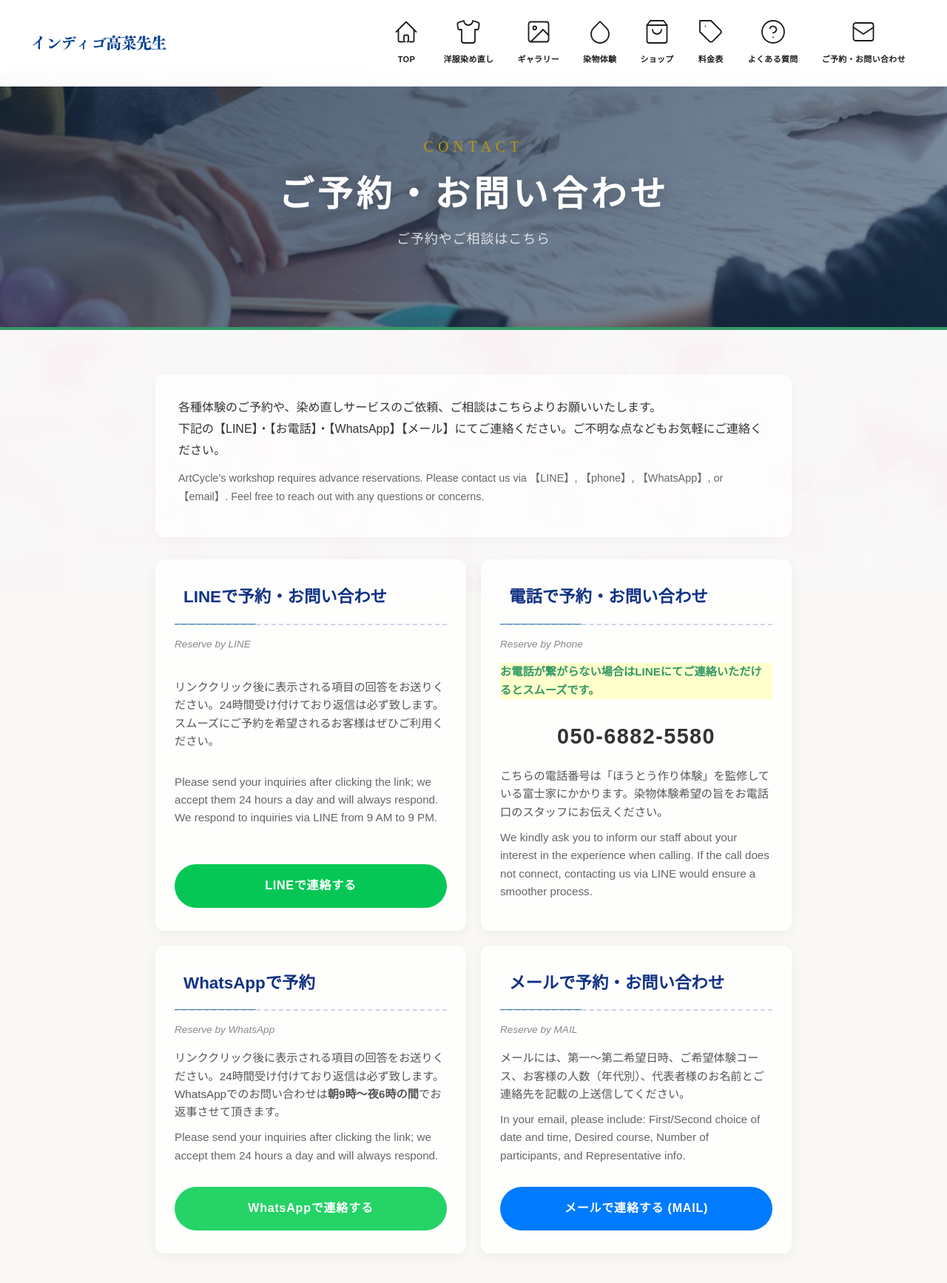
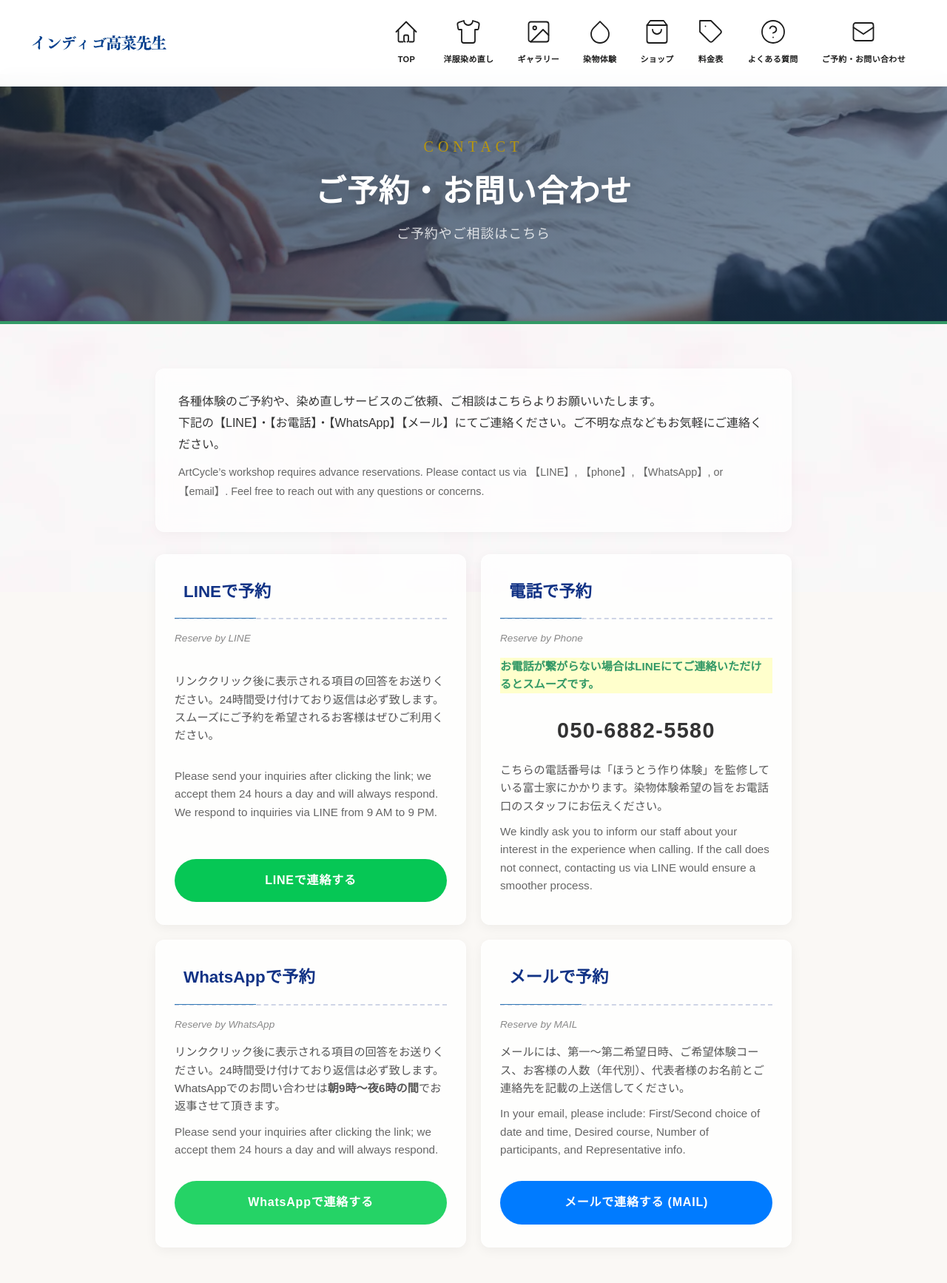
Before and after one commit to gennarikun/indigoart.lp-web.net, a PHP site: page /contact in a window 1280 px wide. Shown: the top 1734 px of the page at 74% size. Run offline with PHP 8.4, Linux system fonts and the light colour scheme; some libraries are stand-ins or nearby versions.

Commit message:
UI: Remove redundant '・お問い合わせ' from method titles and fix hero H1 wrap

```diff
--- a/contact/index.php
+++ b/contact/index.php
@@ -16,7 +16,7 @@ include $basePath . 'head-common.php';
   <section class="global-sub-hero" style="background-image: url('../assets/DSC01315-1024x683.webp'); border-bottom: 4px solid #339966;">
     <div class="global-sub-hero-inner">
       <span class="global-sub-hero-en-accent">CONTACT</span>
-      <h1 class="global-sub-hero-ja-main" style="letter-spacing: 0.1em;">ご予約・お問い合わせ</h1>
+      <h1 class="global-sub-hero-ja-main" style="letter-spacing: 0.02em; font-size: clamp(22px, 8vw, 42px);">ご予約・お問い合わせ</h1>
       <p style="color:rgba(255,255,255,0.8); letter-spacing:0.05em; font-size:clamp(14px,1.8vw,18px); margin-top:12px;">ご予約やご相談はこちら</p>
     </div>
   </section>
@@ -32,7 +32,7 @@ include $basePath . 'head-common.php';
     <div class="lp-contact-methods">
       <!-- LINE -->
       <div class="lp-contact-card line-card">
-        <h3><i class="fa-brands fa-line" style="color:#06C755;"></i> LINEで予約・お問い合わせ</h3>
+        <h3><i class="fa-brands fa-line" style="color:#06C755;"></i> LINEで予約</h3>
         <p class="subtitle">Reserve by LINE</p>
         <p>リンククリック後に表示される項目の回答をお送りください。24時間受け付けており返信は必ず致します。スムーズにご予約を希望されるお客様はぜひご利用ください。</p>
         <p class="en-text">Please send your inquiries after clicking the link; we accept them 24 hours a day and will always respond. We respond to inquiries via LINE from 9 AM to 9 PM.</p>
@@ -41,7 +41,7 @@ include $basePath . 'head-common.php';
 
       <!-- Phone -->
       <div class="lp-contact-card phone-card">
-        <h3><i class="fa-solid fa-phone" style="color:#333;"></i> 電話で予約・お問い合わせ</h3>
+        <h3><i class="fa-solid fa-phone" style="color:#333;"></i> 電話で予約</h3>
         <p class="subtitle">Reserve by Phone</p>
         <p class="highlight">お電話が繋がらない場合はLINEにてご連絡いただけるとスムーズです。</p>
         <a href="tel:050-6882-5580" class="phone-number">050-6882-5580</a>
@@ -60,7 +60,7 @@ include $basePath . 'head-common.php';
 
       <!-- Mail -->
       <div class="lp-contact-card mail-card">
-        <h3><i class="fa-solid fa-envelope" style="color:#007bff;"></i> メールで予約・お問い合わせ</h3>
+        <h3><i class="fa-solid fa-envelope" style="color:#007bff;"></i> メールで予約</h3>
         <p class="subtitle">Reserve by MAIL</p>
         <p>メールには、第一〜第二希望日時、ご希望体験コース、お客様の人数（年代別）、代表者様のお名前とご連絡先を記載の上送信してください。</p>
         <p class="en-text">In your email, please include: First/Second choice of date and time, Desired course, Number of participants, and Representative info.</p>
```
